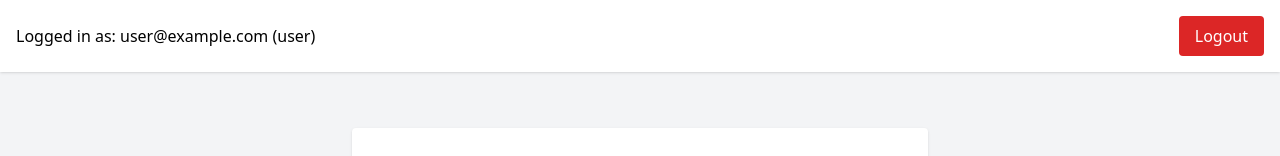
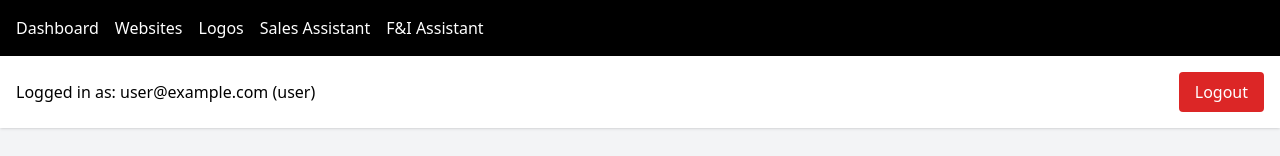
Before and after one commit to brettkues/cardealer-ai, a Next.js app: page /manager/train in a window 1280 px wide. Shown: the top 156 px of the page. Built offline with nearby package versions, Linux system fonts and the light colour scheme; no server answers; the database is empty; sample sign-in values are in the browser's storage.

Commit message:
Update layout.js

```diff
--- a/app/layout.js
+++ b/app/layout.js
@@ -6,6 +6,7 @@ import { onAuthStateChanged, signOut } from "firebase/auth";
 import { auth, db } from "../lib/firebase";
 import { doc, getDoc } from "firebase/firestore";
 import { usePathname, useRouter } from "next/navigation";
+import Link from "next/link";
 
 export default function RootLayout({ children }) {
   const [user, setUser] = useState(null);
@@ -26,20 +27,19 @@ export default function RootLayout({ children }) {
         setUser(u);
 
         const snap = await getDoc(doc(db, "users", u.uid));
-        if (snap.exists()) {
-          setRole(snap.data().role || "user");
-        } else {
-          setRole("user");
-        }
+        const r = snap.exists() ? snap.data().role : "user";
+        setRole(r);
 
         document.cookie = `loggedIn=true; path=/;`;
-        document.cookie = `role=${snap.exists() ? snap.data().role : "user"}; path=/;`;
+        document.cookie = `role=${r}; path=/;`;
+        document.cookie = `email=${u.email}; path=/;`;
       } else {
         setUser(null);
         setRole("user");
 
         document.cookie = "loggedIn=false; path=/;";
         document.cookie = "role=user; path=/;";
+        document.cookie = "email=; path=/;";
       }
 
       setLoading(false);
@@ -59,6 +59,7 @@ export default function RootLayout({ children }) {
   const handleLogout = async () => {
     document.cookie = "loggedIn=false; path=/;";
     document.cookie = "role=user; path=/;";
+    document.cookie = "email=; path=/;";
     await signOut(auth);
     router.push("/auth/login");
   };
@@ -68,6 +69,21 @@ export default function RootLayout({ children }) {
       <body className="bg-gray-100 text-black">
 
         {!isAuthPage && user && (
+          <>
+            <nav className="w-full bg-black text-white p-4 flex gap-4">
+              <Link href="/dashboard">Dashboard</Link>
+              <Link href="/websites">Websites</Link>
+              <Link href="/logos">Logos</Link>
+              <Link href="/assistant/sales">Sales Assistant</Link>
+              <Link href="/assistant/fi">F&I Assistant</Link>
+
+              {(role === "manager" || role === "admin") && (
+                <Link href="/manager/train">Training</Link>
+              )}
+
+              {role === "admin" && <Link href="/admin">Admin</Link>}
+            </nav>
+
             <header className="bg-white shadow p-4 flex justify-between items-center">
               <div>
                 Logged in as: {user.email} ({role})
@@ -80,6 +96,7 @@ export default function RootLayout({ children }) {
                 Logout
               </button>
             </header>
+          </>
         )}
 
         <div className="p-4">{children}</div>
```
Lines whose indentation alone changed are shown as unchanged.
